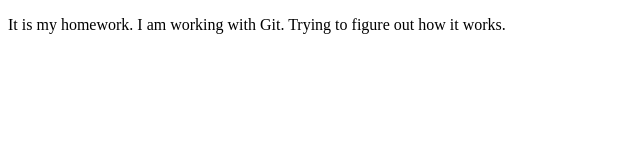
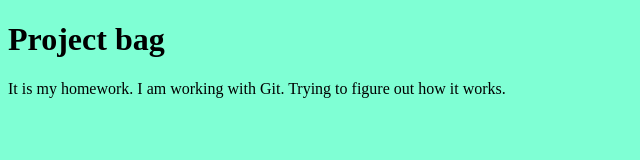
Before and after one commit to ValentynaDzhadan/Gr17.06.21-hw_4, a plain HTML site: page index.html in a window 1280 px wide. Shown: the whole page, without its empty margins (0-640 px from the left). Drawn offline with Linux system fonts and the light colour scheme.

Commit message:
Added header

```diff
--- a/index.html
+++ b/index.html
@@ -3,9 +3,11 @@
 <head>
     <meta charset="UTF-8">
     <meta name="viewport" content="width=device-width, initial-scale=1.0">
+    <link rel="stylesheet" href="style.css">
     <title>Lesson_4_homework</title>
 </head>
 <body>
+    <h1>Project bag</h1>
     <p>It is my homework. I am working with Git. Trying to figure out how it works.</p>
 </body>
 </html>
```
